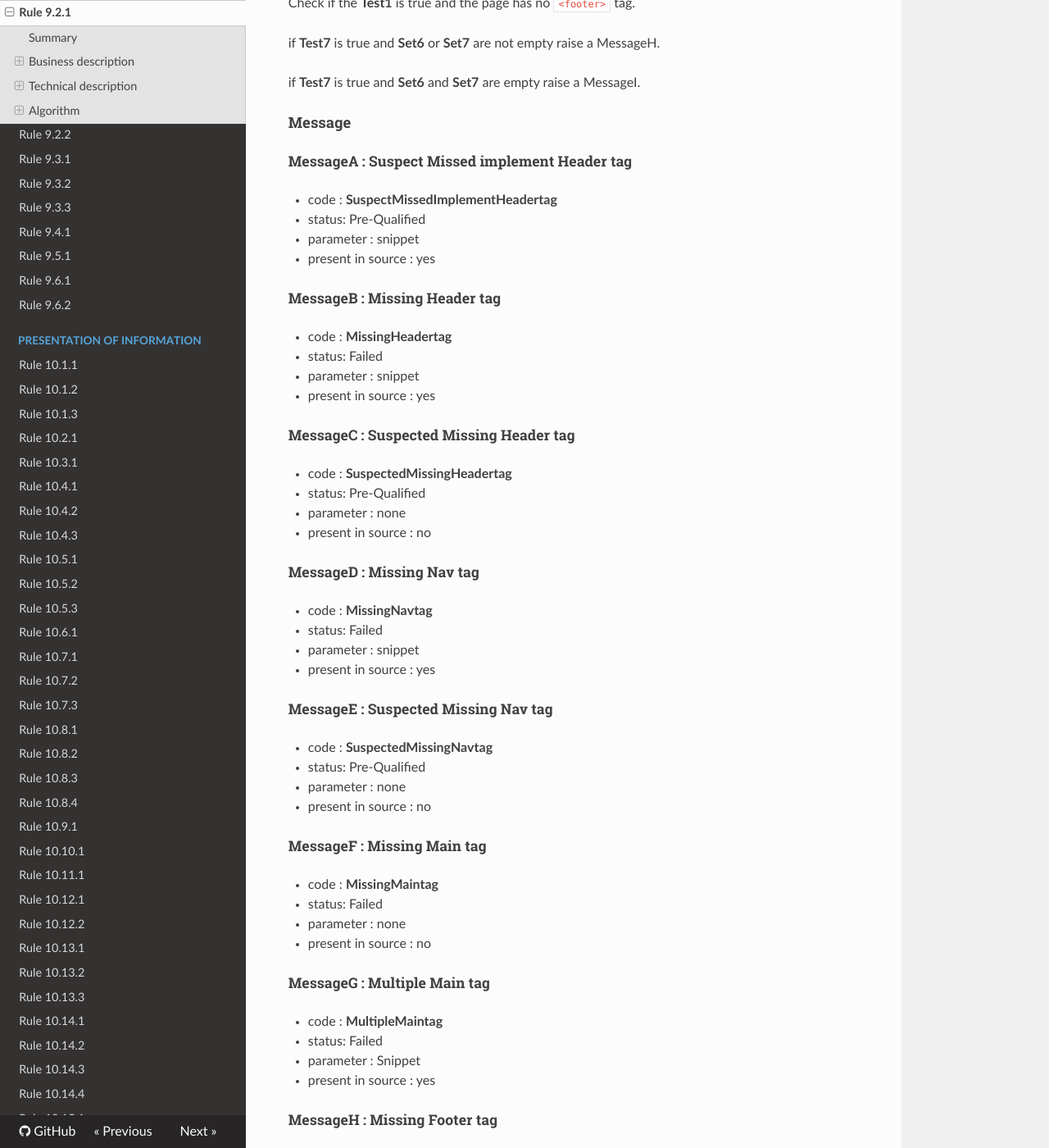
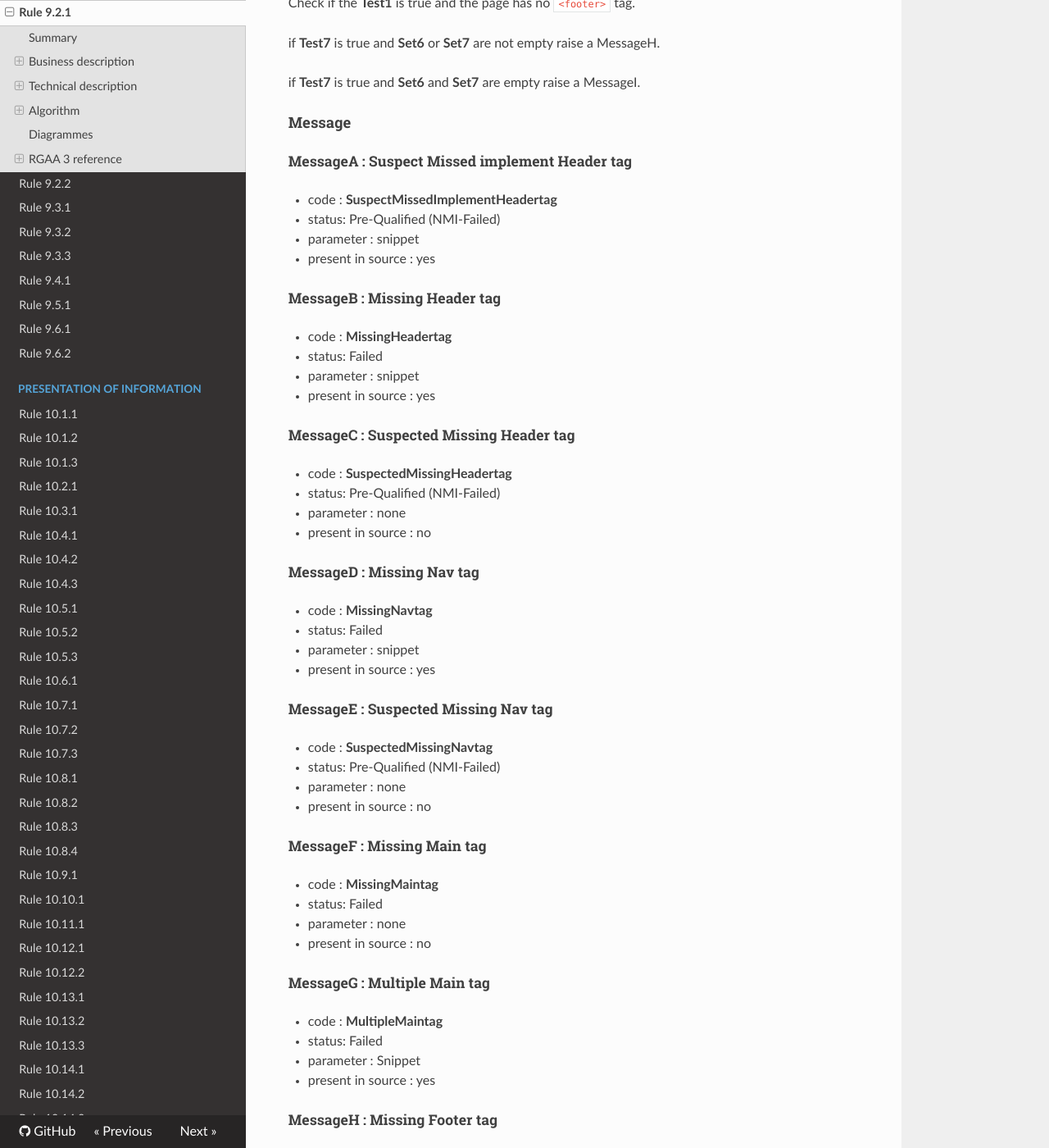
Before and after one commit to Tanaguru/RGAA3-2016, an MkDocs documentation site: the page built from docs/Rule-9-2-1.md, in a window 1280 px wide and 1400 px high, scrolled down 3016 px. Shown: the whole window at 82% size. Built offline with MkDocs 1.6.1, drawn with Linux system fonts in a browser that asks for light colours; nearby versions of some CDN libraries; old or Windows-style settings are respelled for this version of MkDocs; some of the changed text lies outside the part shown.

Commit message:
Update sample test 9.2.1

```diff
--- a/docs/Rule-9-2-1.md
+++ b/docs/Rule-9-2-1.md
@@ -10,7 +10,7 @@ This test consists in checking whether the `header`, `nav`, `main` and `footer`
 
 [9.2](http://references.modernisation.gouv.fr/referentiel-technique-0#crit-9-2)
 
-###Test
+### Test
 
 [9.2.1](http://references.modernisation.gouv.fr/referentiel-technique-0#test-9-2-1)
 
@@ -24,7 +24,6 @@ Dans chaque page Web, la structure du document v&eacute;rifie-t-elle ces conditi
  * La <a href="http://references.modernisation.gouv.fr/referentiel-technique-0#mZoneMain">zone de contenu principal</a> est structur&eacute;e via une balise `main`
  * La structure du document utilise une balise `main` unique
  * La <a href="http://references.modernisation.gouv.fr/referentiel-technique-0#mZoneFooter">zone de pied de page</a> est structur&eacute;e via une balise `footer`
-
 
 ### Level
 
@@ -123,7 +122,7 @@ if **Test7** is true and **Set6** and **Set7** are empty raise a MessageI.
 ##### MessageA : Suspect Missed implement Header tag
 
 -    code : **SuspectMissedImplementHeadertag**
--    status: Pre-Qualified
+-    status: Pre-Qualified (NMI-Failed)
 -    parameter : snippet
 -    present in source : yes
 
@@ -137,7 +136,7 @@ if **Test7** is true and **Set6** and **Set7** are empty raise a MessageI.
 ##### MessageC : Suspected Missing Header tag
 
 -    code : **SuspectedMissingHeadertag**
--    status: Pre-Qualified
+-    status: Pre-Qualified (NMI-Failed)
 -    parameter : none
 -    present in source : no
 
@@ -151,7 +150,7 @@ if **Test7** is true and **Set6** and **Set7** are empty raise a MessageI.
 ##### MessageE : Suspected Missing Nav tag
 
 -    code : **SuspectedMissingNavtag**
--    status: Pre-Qualified
+-    status: Pre-Qualified (NMI-Failed)
 -    parameter : none
 -    present in source : no
 
@@ -179,7 +178,7 @@ if **Test7** is true and **Set6** and **Set7** are empty raise a MessageI.
 ##### MessageI : Suspected Missing Footer tag
 
 -    code : **SuspectedMissingFootertag**
--    status: Pre-Qualified
+-    status: Pre-Qualified (NMI-Failed)
 -    parameter : none
 -    present in source : no
 
@@ -206,6 +205,18 @@ If **Test1** is true and all tests **Test2**, **Test3**, **Test4**, **Test5**, *
 
 In all other case
 
+## Diagrammes
+
+![](https://raw.githubusercontent.com/Tanaguru/RGAA3-2016/master/docs/Diagrammes/Test8-10-2.png?token=AI6sAz_lihDvdS6W-NtN_O7rIBgrBXmVks5ZHFlvwA%3D%3D)
+
+## RGAA 3 reference
+
+https://github.com/Tanaguru/Tanaguru-rules-RGAA-3-doc/blob/master/docs/Rule-9-2-1.md
+
+### Update
+
+Add the test
+
 ### Notes
 
 HTML5 doctype is NOT case-sensitive:
```
Also changed, not shown: other parts of docs/Rule-9-2-1.md (+1 -1 lines), docs/Diagrammes/Test9-2-1.png (added), 1 other file.
